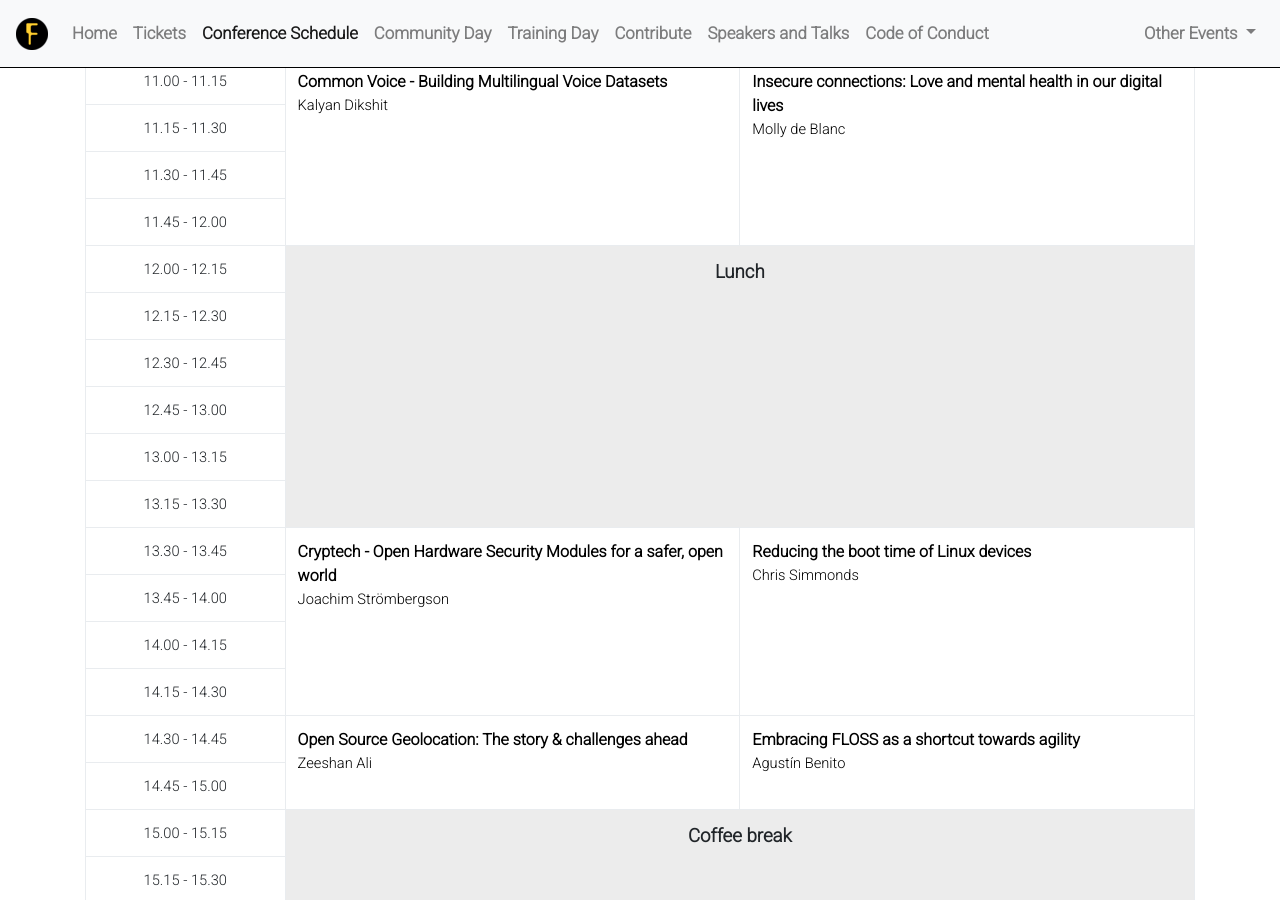
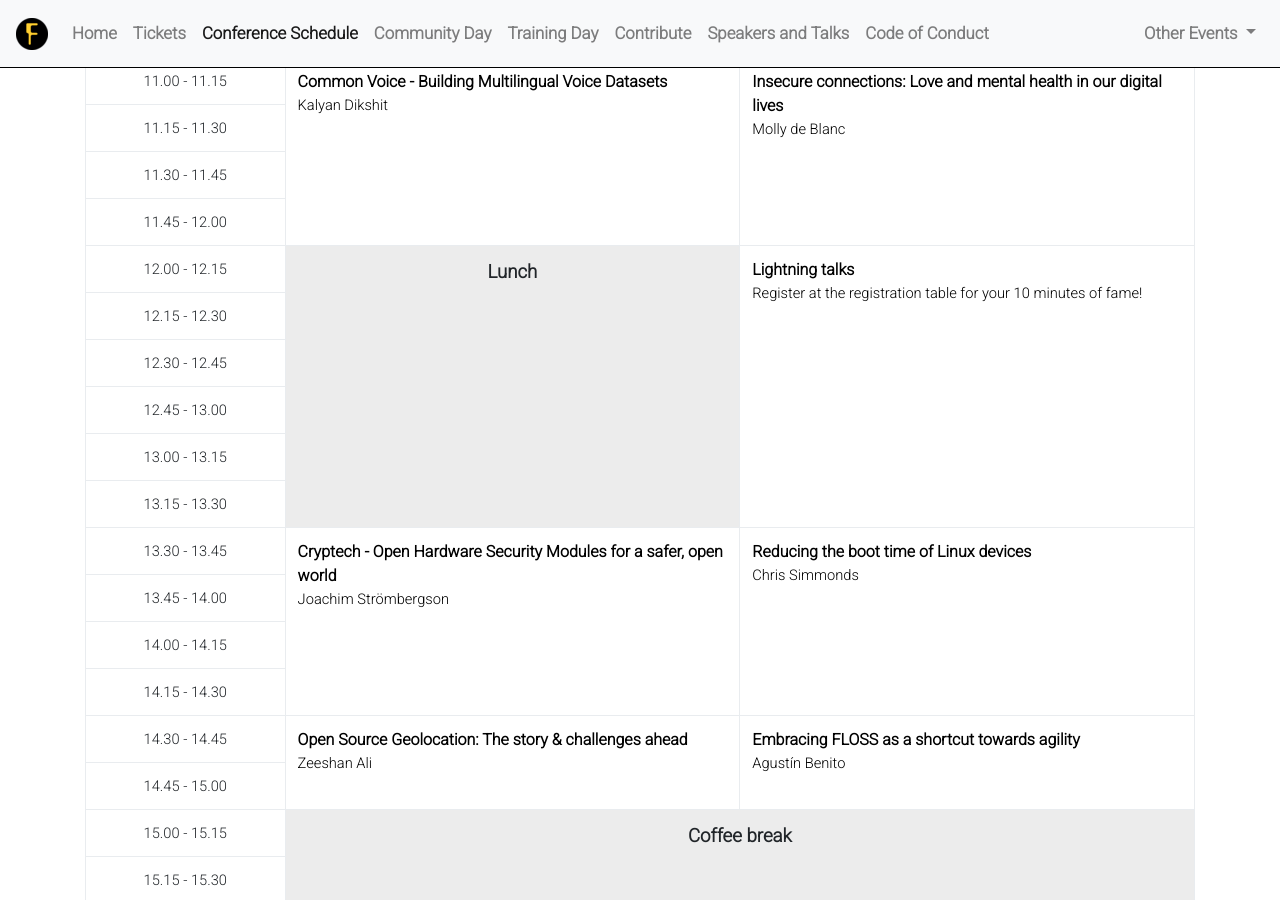
Before and after one commit to e8johan/foss-north-jekyll-2019, a Jekyll site: the page built from schedule.md, in a window 1280 px wide and 900 px high, scrolled down 2885 px. Built offline with Jekyll 4.4.1, drawn with Linux system fonts in a browser that asks for light colours; nearby versions of some CDN libraries.

Commit message:
Adding lightning talks

```diff
--- a/schedule.md
+++ b/schedule.md
@@ -260,7 +260,8 @@ All sessions include time for Q&A and to move between rooms.
 
         <tr>
             <td class="scheduletime">12.00&nbsp;-&nbsp;12.15</td>
-            <td colspan="2" rowspan="6" class="talkmajor table-active">Lunch</td>
+            <td colspan="1" rowspan="6" class="talkmajor table-active">Lunch</td>
+            <td colspan="1" rowspan="6"><div class="talktitle">Lightning talks</div><div class="talkspeaker">Register at the registration table for your 10 minutes of fame!</div></td>
         </tr>
 
         <tr>
```
